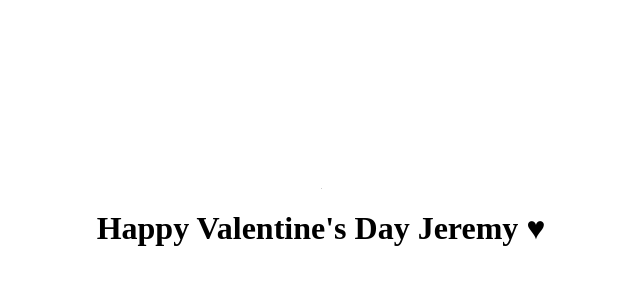
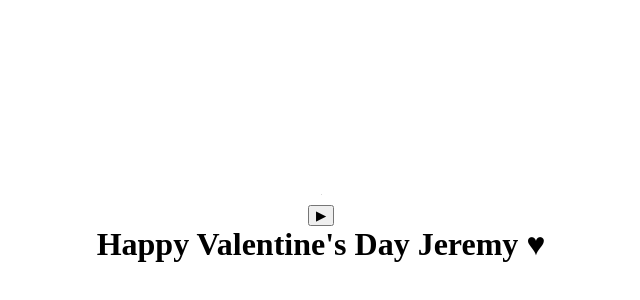
Before and after one commit to cmurphy/v.rs, a website built with webpack: page www/index.html in a window 1280 px wide. Shown: the part 180-480 px from the top of the page, without its empty margins (327-967 px from the left). Built offline with nearby package versions, Linux system fonts and the light colour scheme; what v-rs would draw is missing.

Commit message:
add play/pause button

```diff
--- a/www/index.html
+++ b/www/index.html
@@ -15,10 +15,17 @@
         align-items: center;
         justify-content: center;
       }
+      h1 {
+        margin: 0;
+      }
+      canvas {
+        margin-bottom: 10px;
+      }
     </style>
   </head>
   <body>
     <canvas id="game-of-life-canvas"></canvas>
+    <button id="play-pause"></button>
     <h1>Happy Valentine's Day Jeremy ♥</h1>
     <script src="./bootstrap.js"></script>
   </body>
--- a/www/index.js
+++ b/www/index.js
@@ -18,7 +18,8 @@ canvas.width = (CELL_SIZE + 1) * width + 1;
 
 const ctx = canvas.getContext('2d');
 
-let frame = 1
+let frame = 1;
+let animationId = null;
 const renderLoop = () => {
   if (frame % 5 == 0) {
     universe.tick();
@@ -28,7 +29,7 @@ const renderLoop = () => {
   drawGrid();
   drawCells();
 
-  requestAnimationFrame(renderLoop);
+  animationId = requestAnimationFrame(renderLoop);
 };
 
 const drawGrid = () => {
@@ -80,6 +81,31 @@ const drawCells = () => {
   ctx.stroke();
 };
 
+const playPauseButton = document.getElementById("play-pause");
+
+const isPaused = () => {
+  return animationId === null;
+};
+
+const play = () => {
+  playPauseButton.textContent = "❚❚";
+  renderLoop();
+};
+
+const pause = () => {
+  playPauseButton.textContent = "▶";
+  cancelAnimationFrame(animationId);
+  animationId = null;
+};
+
+playPauseButton.addEventListener("click", event => {
+  if (isPaused()) {
+    play();
+  } else {
+    pause();
+  }
+});
+
 drawGrid();
 drawCells();
-requestAnimationFrame(renderLoop);
+pause();
```
